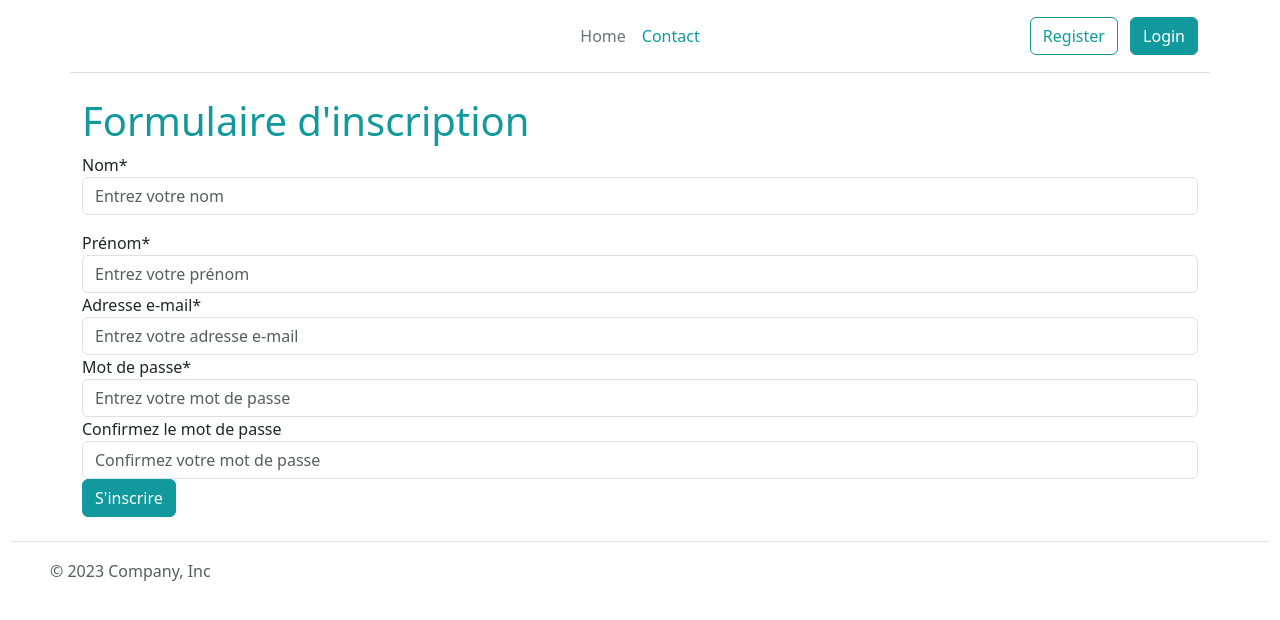
After one commit to ThomasZadikian/Le-quai-antique, a PHP site: template templates/pages/register.php in a window 1280 px wide. The commit adds this page. Shown: the top 620 px of the page. Run offline with PHP 8.4, Linux system fonts and the light colour scheme; the template is opened without the code that fills it, so the values that code supplies are empty; style sheets or scripts are compiled from the project's sources; some libraries are stand-ins or nearby versions.

Commit message:
create logic & form for registration

```diff
--- a/App/Controller/Controller.php
+++ b/App/Controller/Controller.php
@@ -21,6 +21,9 @@ class Controller
                         break;
                     case 'test':
                         $this->render('/pages/test');
+                        break;
+                    case 'register':
+                        $this->render('/pages/register');
                         break;
                     default:
                         throw new Exception('La page demandé n\'existe pas');
--- a/App/Controller/HomeController.php
+++ b/App/Controller/HomeController.php
@@ -21,6 +21,6 @@ class HomeController extends Controller
     // }
     protected function home()
     {
-        $this->render('pages/home_page', ['entree' => 'Salade de fruit']);
+        $this->render('pages/home_page'); //Afficher la valeur de entree de la table menu
     }
 }
--- a/App/Repository/MenuRepository.php
+++ b/App/Repository/MenuRepository.php
@@ -22,9 +22,11 @@ class MenuRepository
         // $entree->setId($result['id']);
         // $entree->setTitle($result['name']);
         // $entree->setDescription($result['description']);
-
         foreach ($result as $key => $value) {
-            echo $key . ' => ' . $value . '<br>';
+            if ($key === 'name') {
+                echo "<option value=" . $value . ">" . $value . "</option>";
+                break;
+            }
         }
     }
 }
--- a/templates/header.php
+++ b/templates/header.php
@@ -28,7 +28,7 @@
             </ul>
 
             <div class="col-md-3 text-end">
-                <button type="button" class="btn btn-outline-primary me-2">Login</button>
-                <button type="button" class="btn btn-primary">Sign-up</button>
+                <a href="index.php?controller=register"><button type="button" class="btn btn-outline-primary me-2">Register</button></a>
+                <button type="button" class="btn btn-primary">Login</button>
             </div>
         </header>
--- a/templates/pages/home_page.php
+++ b/templates/pages/home_page.php
@@ -1,4 +1,6 @@
-<?php require_once _ROOTPATH_ . '\templates\header.php' ?>
+<?php require_once _ROOTPATH_ . '\templates\header.php';
+var_dump($_POST);
+?>
 
 <div class="container">
     <div id="carouselExampleCaptions" class="carousel slide">
--- /dev/null
+++ b/templates/pages/register.php
@@ -0,0 +1,77 @@
+<?php
+require_once _ROOTPATH_ . '/templates/header.php';
+
+use App\Entity\Register;
+
+if (!empty($_POST)) {
+    extract($_POST);
+    if (isset($_POST['register'])) {
+        $lastName = trim($lastName);
+        $firstName = trim($firstName);
+        $email = trim($email);
+        $password = trim($password);
+        $confpass = trim($confpass);
+        $register = new Register;
+        $register->registerUser($lastName, $firstName, $email, $password, $confpass);
+    }
+}
+
+?>
+<div class="container">
+    <h1>Formulaire d'inscription</h1>
+    <form method="POST" action="">
+        <div class="mb-3">
+
+            <?php
+            if (isset($_POST['register'])) {
+                if (property_exists('App\Entity\Register', 'err_passwordToShort')) {
+                    echo $register->getErrPasswordToShort();
+                }
+                if (property_exists('App\Entity\Register', 'err_formIncomplete')) {
+                    echo $register->getErrFormIncomplete();
+                }
+                if (property_exists('App\Entity\Register', 'err_emailAlreadyUse')) {
+                    echo $register->getErrEmailAlreadyUse();
+                }
+                if (property_exists('App\Entity\Register', 'err_confPassword')) {
+                    echo $register->getErrConfPassword();
+                }
+                if (property_exists('App\Entity\Register', 'err_dbConnect')) {
+                    echo $register->getErrDbConnect();
+                }
+                if (property_exists('App\Entity\Register', 'validateRegistration')) {
+                    echo $register->getvalidateRegistration();
+                }
+            } ?>
+
+            <label for="lastName">Nom*</label>
+            <input type="text" class="form-control" value="<?php if (isset($lastName)) {
+                                                                echo $lastName;
+                                                            } ?>" id="lastName" name="lastName" placeholder="Entrez votre nom">
+        </div>
+        <div class="form-group">
+            <label for="firstName">Prénom*</label>
+            <input type="text" class="form-control" value="<?php if (isset($firstName)) {
+                                                                echo $firstName;
+                                                            } ?>" id="firstName" name="firstName" placeholder="Entrez votre prénom">
+        </div>
+        <div class="form-group">
+            <label for="email">Adresse e-mail*</label>
+            <input type="email" class="form-control" value="<?php if (isset($email)) {
+                                                                echo $email;
+                                                            } ?>" id="email" name="email" placeholder="Entrez votre adresse e-mail">
+        </div>
+        <div class="form-group">
+            <label for="password">Mot de passe*</label>
+            <input type="password" class="form-control" value="<?php if (isset($password)) {
+                                                                    echo $password;
+                                                                } ?>" id="password" name="password" placeholder="Entrez votre mot de passe">
+        </div>
+        <div class="form-group">
+            <label for="confpass">Confirmez le mot de passe</label>
+            <input type="password" class="form-control" id="confpass" name="confpass" placeholder="Confirmez votre mot de passe">
+        </div>
+        <button type="submit" name='register' class="btn btn-primary">S'inscrire</button>
+    </form>
+</div>
+<?php require_once _ROOTPATH_ . '/templates/footer.php' ?>
```
Also changed, not shown: App/Entity/Register.php (added, +118 -0 lines), templates/pages/test.php (+17 -5 lines), 1 other file.
